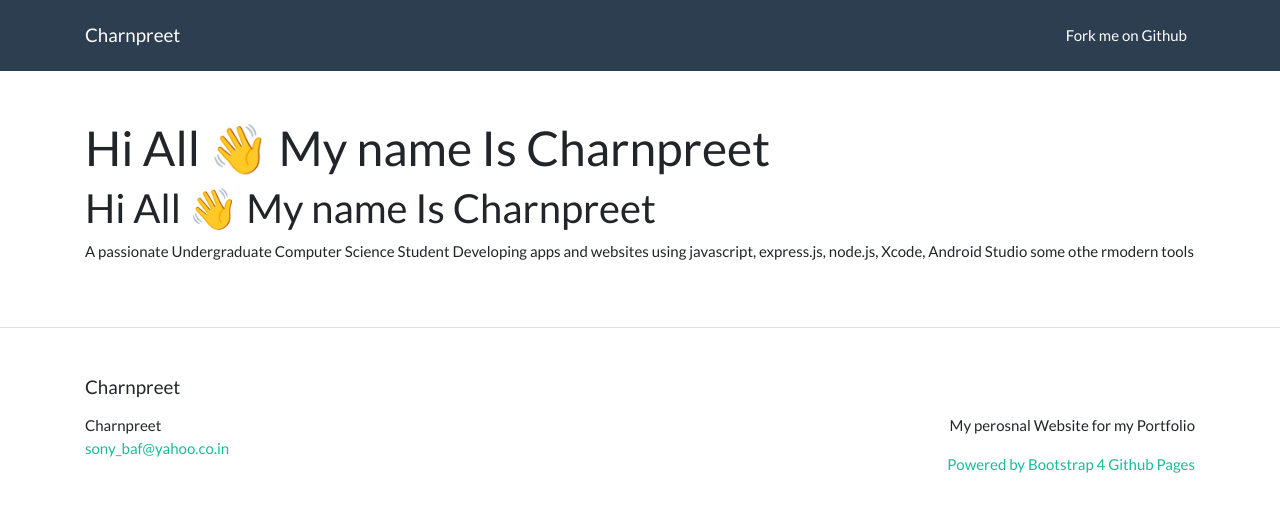
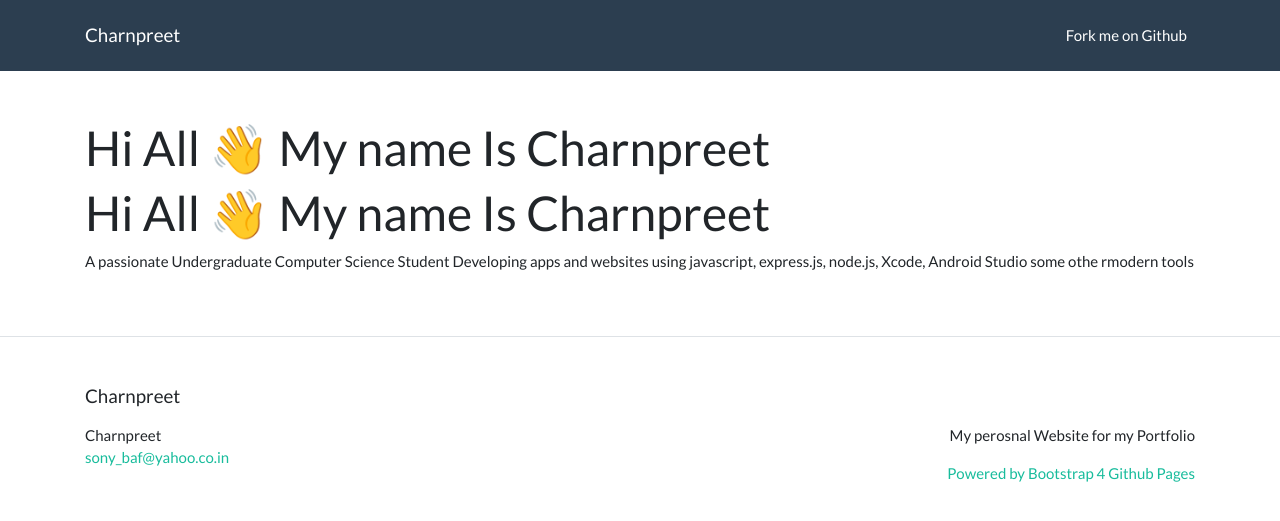
Before and after one commit to Charnpreet/charnpreet.github.io, a Jekyll site: the page built from index.md, in a window 1280 px wide. Shown: the top 521 px of the page. Built offline with Jekyll 4.4.1, drawn with Linux system fonts in a browser that asks for light colours; our own code applies the rules of GitHub Pages for plain Markdown files.

```diff
--- a/index.md
+++ b/index.md
@@ -1,5 +1,5 @@
-## Hi All 👋 My name Is Charnpreet
 
+# Hi All 👋 My name Is Charnpreet
   A passionate Undergraduate Computer Science Student Developing apps
   and websites using javascript,  express.js, node.js, Xcode,
   Android Studio some othe rmodern tools
```
